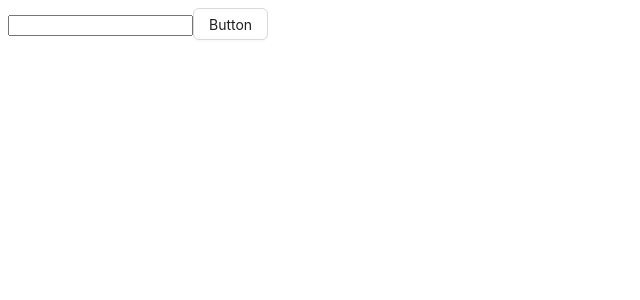
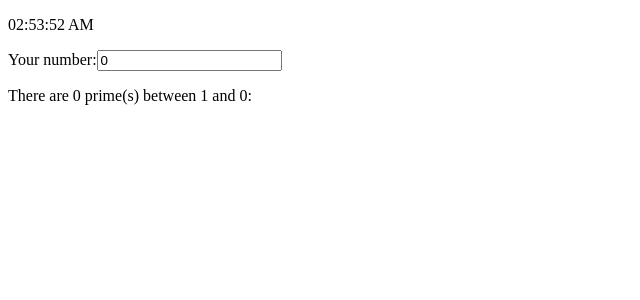
Before and after one commit to zeroskylian/test-react, a React (Create React App) app: page / in a window 1280 px wide. Shown: the top 300 px of the page, without its empty margins (0-640 px from the left). Built offline with nearby package versions, Linux system fonts and the light colour scheme.

Commit message:
React.memo

```diff
--- /dev/null
+++ b/src/Module/HOOK/TestMemo.tsx
@@ -0,0 +1,65 @@
+import React, { useState } from "react";
+import format from "date-fns/format";
+
+export default function TestMemo() {
+  const time = useTime();
+  const [selectedNum, setSelectedNum] = useState(0);
+  let allPrimes = calculatePrimes(selectedNum);
+  return (
+    <React.Fragment>
+      <p className="clock">{format(time, "hh:mm:ss a")}</p>
+      <form>
+        <label htmlFor="num">Your number:</label>
+        <input
+          type="number"
+          value={selectedNum}
+          onChange={(event) => {
+            // 为了防止电脑烧起来，我们限制一下传入的值最大为 100k
+            let num = Math.min(100_000, Number(event.target.value));
+            setSelectedNum(num);
+          }}
+        />
+      </form>
+      <p>
+        There are {allPrimes.length} prime(s) between 1 and {selectedNum}:{" "}
+        <span className="prime-list">{allPrimes.join(", ")}</span>
+      </p>
+    </React.Fragment>
+  );
+}
+
+function isPrime(n: number) {
+  const max = Math.ceil(Math.sqrt(n));
+  if (n === 2) {
+    return true;
+  }
+  for (let counter = 2; counter <= max; counter++) {
+    if (n % counter === 0) {
+      return false;
+    }
+  }
+  return true;
+}
+
+function useTime() {
+  const [time, setTime] = React.useState(new Date());
+  React.useEffect(() => {
+    const intervalId = window.setInterval(() => {
+      setTime(new Date());
+    }, 1000);
+    return () => {
+      window.clearInterval(intervalId);
+    };
+  }, []);
+  return time;
+}
+
+function calculatePrimes(selectedNum: number) {
+  const allPrimes: number[] = [];
+  for (let counter = 2; counter < selectedNum; counter++) {
+    if (isPrime(counter)) {
+      allPrimes.push(counter);
+    }
+  }
+  return allPrimes;
+}
--- /dev/null
+++ b/src/Module/HOOK/TestMemoUseMemo.tsx
@@ -0,0 +1,67 @@
+import React, { useState, useMemo } from "react";
+import format from "date-fns/format";
+
+export default function TestMemo() {
+  const time = useTime();
+  const [selectedNum, setSelectedNum] = useState(0);
+  let allPrimes = useMemo(() => {
+    return calculatePrimes(selectedNum);
+  }, [selectedNum]);
+  return (
+    <React.Fragment>
+      <p className="clock">{format(time, "hh:mm:ss a")}</p>
+      <form>
+        <label htmlFor="num">Your number:</label>
+        <input
+          type="number"
+          value={selectedNum}
+          onChange={(event) => {
+            // 为了防止电脑烧起来，我们限制一下传入的值最大为 100k
+            let num = Math.min(100_000, Number(event.target.value));
+            setSelectedNum(num);
+          }}
+        />
+      </form>
+      <p>
+        There are {allPrimes.length} prime(s) between 1 and {selectedNum}:{" "}
+        <span className="prime-list">{allPrimes.join(", ")}</span>
+      </p>
+    </React.Fragment>
+  );
+}
+function isPrime(n: number) {
+  const max = Math.ceil(Math.sqrt(n));
+  if (n === 2) {
+    return true;
+  }
+  for (let counter = 2; counter <= max; counter++) {
+    if (n % counter === 0) {
+      return false;
+    }
+  }
+  return true;
+}
+
+function useTime() {
+  const [time, setTime] = React.useState(new Date());
+  React.useEffect(() => {
+    const intervalId = window.setInterval(() => {
+      setTime(new Date());
+    }, 1000);
+    return () => {
+      window.clearInterval(intervalId);
+    };
+  }, []);
+  return time;
+}
+
+function calculatePrimes(selectedNum: number) {
+  const allPrimes: number[] = [];
+  for (let counter = 2; counter < selectedNum; counter++) {
+    if (isPrime(counter)) {
+      allPrimes.push(counter);
+    }
+  }
+  console.log("===");
+  return allPrimes;
+}
--- a/src/index.tsx
+++ b/src/index.tsx
@@ -1,7 +1,9 @@
 import React from "react";
 import ReactDOM from "react-dom/client";
 import reportWebVitals from "./reportWebVitals";
-import { TestuseRef } from "./Module/HOOK/TestHook";
+import TestMemo from "./Module/HOOK/TestMemo";
+import TestMemoUseEffect from './Module/HOOK/TestMemoUseMemo'
+
 // import TestAJAX from "./Module/AJAX/TestAJAX";
 // import RenderPropsDemo from "./Module/RenderProps/RenderProps";
 
@@ -10,7 +12,7 @@ export const root = ReactDOM.createRoot(
 );
 
 root.render(<React.StrictMode>
-  <TestuseRef />
+  <TestMemoUseEffect />
 </React.StrictMode>);
 // If you want to start measuring performance in your app, pass a function
 // to log results (for example: reportWebVitals(console.log))
```
Also changed, not shown: src/Module/HOOK/TestMemoUseEffect.tsx (added, +69 -0 lines).
